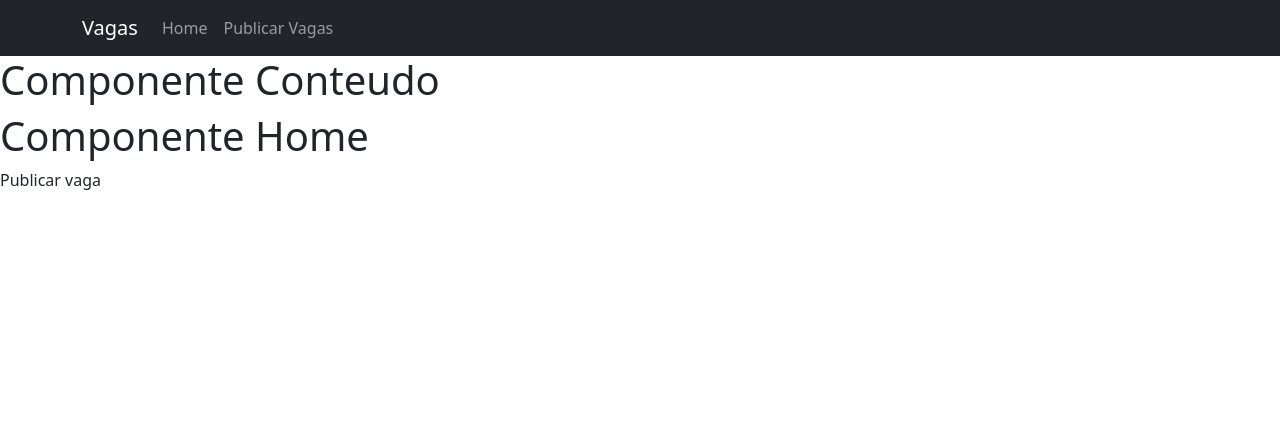
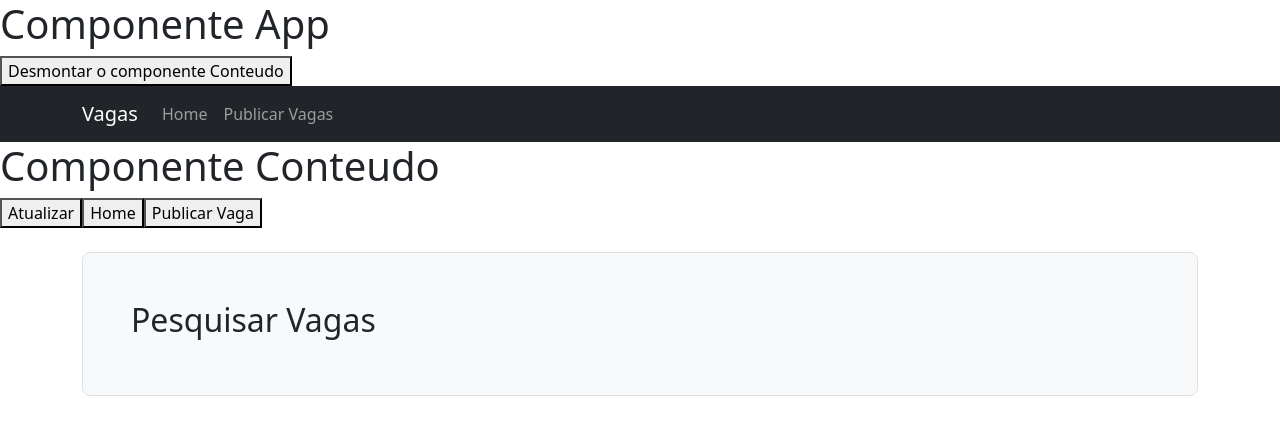
Before and after one commit to Lucas-Pina1/projeto-vagas, a Vue app: page / in a window 1280 px wide. Shown: the top 434 px of the page. Built offline with nearby package versions, Linux system fonts and the light colour scheme.

Commit message:
continuação coponente conteudo

```diff
--- a/src/App.vue
+++ b/src/App.vue
@@ -1,13 +1,26 @@
 <template>
-  <div id="app">
+  <div>
+    <h1>Componente App</h1>
+    <button @click="desmontarComponente()">
+      Desmontar o componente Conteudo
+    </button>
     <topo-padrao />
-    <conteudo></conteudo>
+    <conteudo v-if="visibilidade"></conteudo>
   </div>
 </template>
-
 <script>
 export default {
   name: "App",
+  data() {
+    return {
+      visibilidade: true,
+    };
+  },
+  methods: {
+    desmontarComponente() {
+      this.visibilidade = false;
+    },
+  },
   components: {
     Conteudo: () => import("@/components/layouts/V-Conteudo.vue"),
     TopoPadrao: () => import("@/components/layouts/TopoPadrao.vue"),
--- a/src/components/layouts/V-Conteudo.vue
+++ b/src/components/layouts/V-Conteudo.vue
@@ -1,8 +1,13 @@
 <template>
   <div>
-    <h1>Componente Conteudo</h1>
-    <home-view></home-view>
-    <publicar-vaga></publicar-vaga>
+    <h1>{{ titulo }}</h1>
+    <button @click="atualizarComponente()">Atualizar</button>
+    <button @click="conteudo = 'home-view'">Home</button>
+    <button @click="conteudo = 'publicar-vaga'">Publicar Vaga</button>
+
+    <keep-alive>
+      <component :is="conteudo" />
+    </keep-alive>
   </div>
 </template>
 
@@ -13,6 +18,52 @@ export default {
     HomeView: () => import("@/components/views/HomeView.vue"),
     PublicarVaga: () => import("@/components/views/PublicarVaga.vue"),
   },
+  data() {
+    return {
+      teste: "o componente foi criado",
+      titulo: "Componente Conteudo",
+      conteudo: "home-view",
+    };
+  },
+  methods: {
+    atualizarComponente() {
+      this.titulo += "*";
+    },
+    // },
+    // beforeCreate() {
+    //   console.log(" Antes de criar", this.teste);
+    // },
+    // created() {
+    //   console.log("Criado", this.teste);
+    // },
+    // beforeMount() {
+    //   console.log("Antes de montar o template");
+    // },
+    // mounted() {
+    //   console.log("Montado");
+    // },
+    // beforeUpdate() {
+    //   console.log("Antes de atualizar");
+    // },
+    // update() {
+    //   console.log("Atualizado");
+    // },
+    // beforeUnmount() {
+    //   console.log("Antes de desmontar/destruir");
+    // },
+    // Unmounted() {
+    //   console.log("Desmontado/destruido");
+    // },
+    // errorCaptured() {
+    //   console.log("Erro capturado");
+    // },
+    // renderTracked() {
+    //   console.log("Re-renderização rastreada");
+    // },
+    // renderTriggerd() {
+    //   console.log("Re-rederização acionada");
+    // },
+  },
 };
 </script>
 
--- a/src/components/views/HomeView.vue
+++ b/src/components/views/HomeView.vue
@@ -1,6 +1,12 @@
 <template>
-  <div>
-    <h1>Componente Home</h1>
+  <div class="container py-4">
+    <div class="row">
+      <div class="col">
+        <div class="h-100 p-5 bg-light border rounded-3">
+          <h2>Pesquisar Vagas</h2>
+        </div>
+      </div>
+    </div>
   </div>
 </template>
 
--- a/src/components/views/PublicarVaga.vue
+++ b/src/components/views/PublicarVaga.vue
@@ -1,6 +1,6 @@
 <template>
   <div>
-    <p>Publicar vaga</p>
+   <h1>Componente Publicar Vaga</h1>
   </div>
 </template>
 
```
